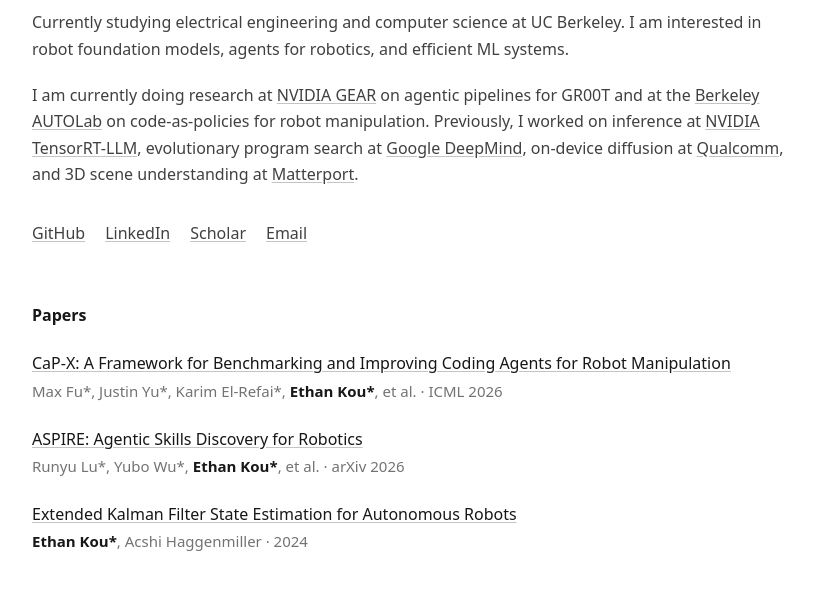
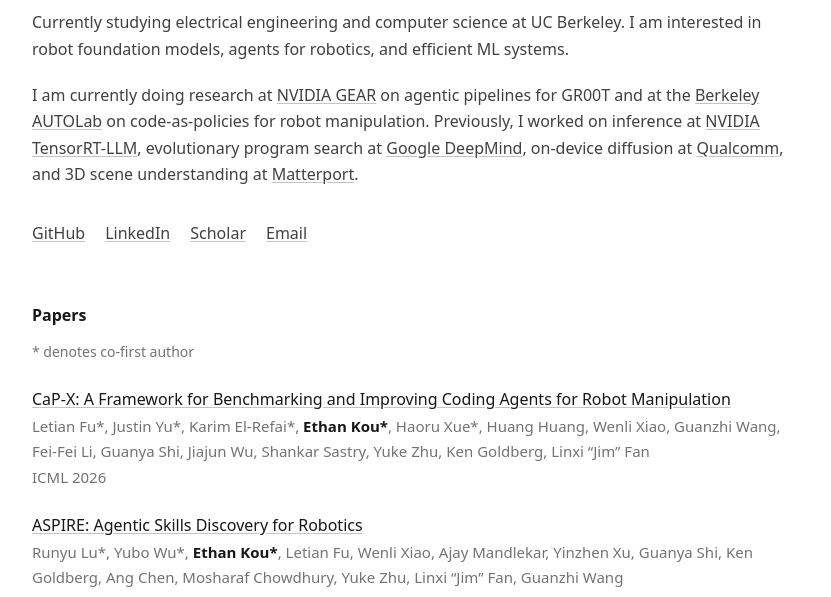
Before and after one commit to BubblyBingBong/BubblyBingBong.github.io, a plain HTML site: page index.html in a window 1280 px wide. Shown: the part 183-780 px from the top of the page, without its empty margins (224-1055 px from the left). Drawn offline with Linux system fonts and the light colour scheme.

Commit message:
Papers: full author lists, venue on its own line, co-first author note

```diff
--- a/index.html
+++ b/index.html
@@ -50,20 +50,24 @@
 
   <section id="papers">
     <h2>Papers</h2>
+    <p class="note">* denotes co-first author</p>
 
     <article>
       <a class="title" href="https://capgym.github.io/">CaP-X: A Framework for Benchmarking and Improving Coding Agents for Robot Manipulation</a>
-      <p class="meta">Max Fu*, Justin Yu*, Karim El-Refai*, <strong>Ethan Kou*</strong>, et al. &middot; ICML 2026</p>
+      <p class="meta">Letian Fu*, Justin Yu*, Karim El-Refai*, <strong>Ethan Kou*</strong>, Haoru Xue*, Huang Huang, Wenli Xiao, Guanzhi Wang, Fei-Fei Li, Guanya Shi, Jiajun Wu, Shankar Sastry, Yuke Zhu, Ken Goldberg, Linxi &ldquo;Jim&rdquo; Fan</p>
+      <p class="venue">ICML 2026</p>
     </article>
 
     <article>
       <a class="title" href="https://research.nvidia.com/labs/gear/aspire/">ASPIRE: Agentic Skills Discovery for Robotics</a>
-      <p class="meta">Runyu Lu*, Yubo Wu*, <strong>Ethan Kou*</strong>, et al. &middot; arXiv 2026</p>
+      <p class="meta">Runyu Lu*, Yubo Wu*, <strong>Ethan Kou*</strong>, Letian Fu, Wenli Xiao, Ajay Mandlekar, Yinzhen Xu, Guanya Shi, Ken Goldberg, Ang Chen, Mosharaf Chowdhury, Yuke Zhu, Linxi &ldquo;Jim&rdquo; Fan, Guanzhi Wang</p>
+      <p class="venue">arXiv 2026</p>
     </article>
 
     <article>
       <a class="title" href="https://github.com/BubblyBingBong/EKF">Extended Kalman Filter State Estimation for Autonomous Robots</a>
-      <p class="meta"><strong>Ethan Kou*</strong>, Acshi Haggenmiller &middot; 2024</p>
+      <p class="meta"><strong>Ethan Kou*</strong>, Acshi Haggenmiller</p>
+      <p class="venue">Open source, 2024</p>
     </article>
   </section>
 
--- a/styles.css
+++ b/styles.css
@@ -107,6 +107,18 @@ a.title:hover { text-decoration-color: var(--head); }
   color: var(--muted);
 }
 
+.venue {
+  margin: 0.1rem 0 0;
+  font-size: 0.9375rem;
+  color: var(--muted);
+}
+
+.note {
+  margin: -0.75rem 0 1.5rem;
+  font-size: 0.875rem;
+  color: var(--muted);
+}
+
 /* focus / a11y ------------------------------------------------------- */
 
 :focus-visible { outline: 2px solid var(--head); outline-offset: 2px; border-radius: 2px; }
```
